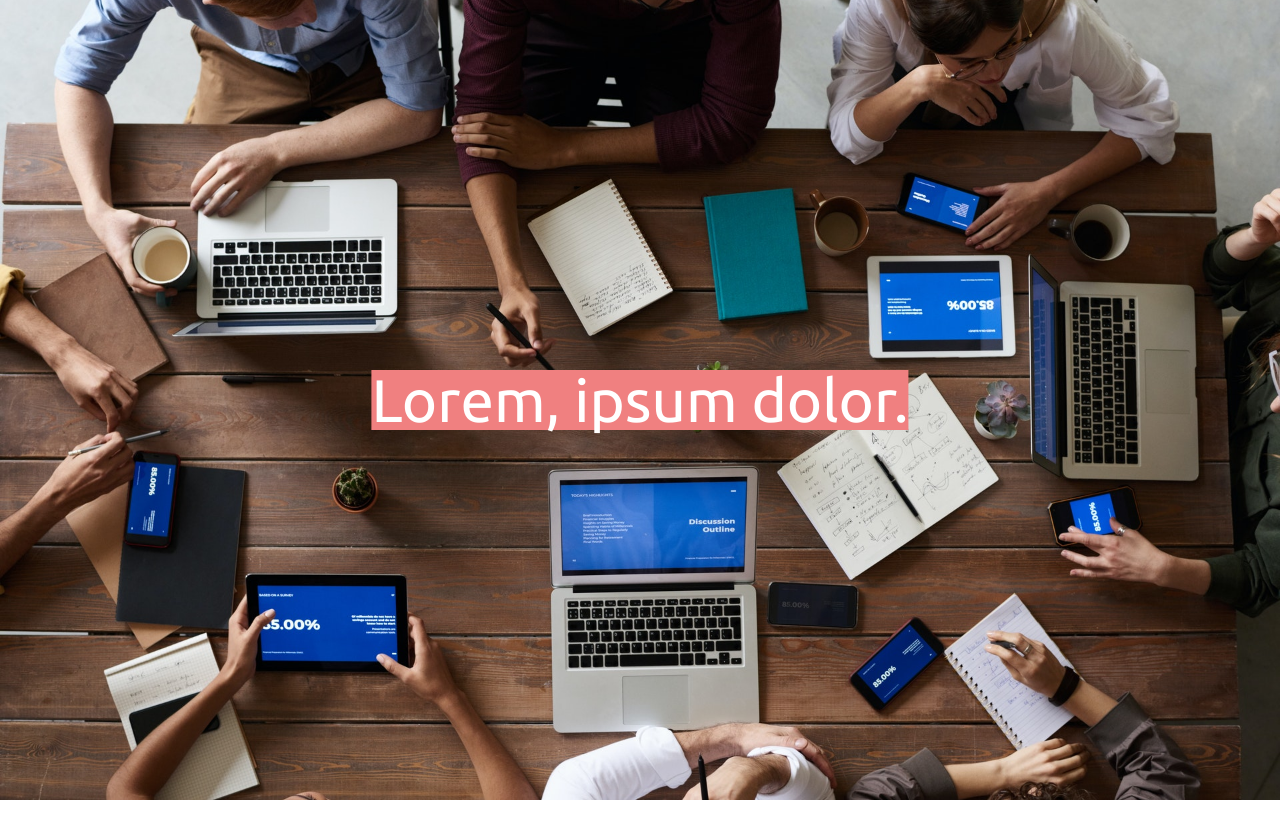
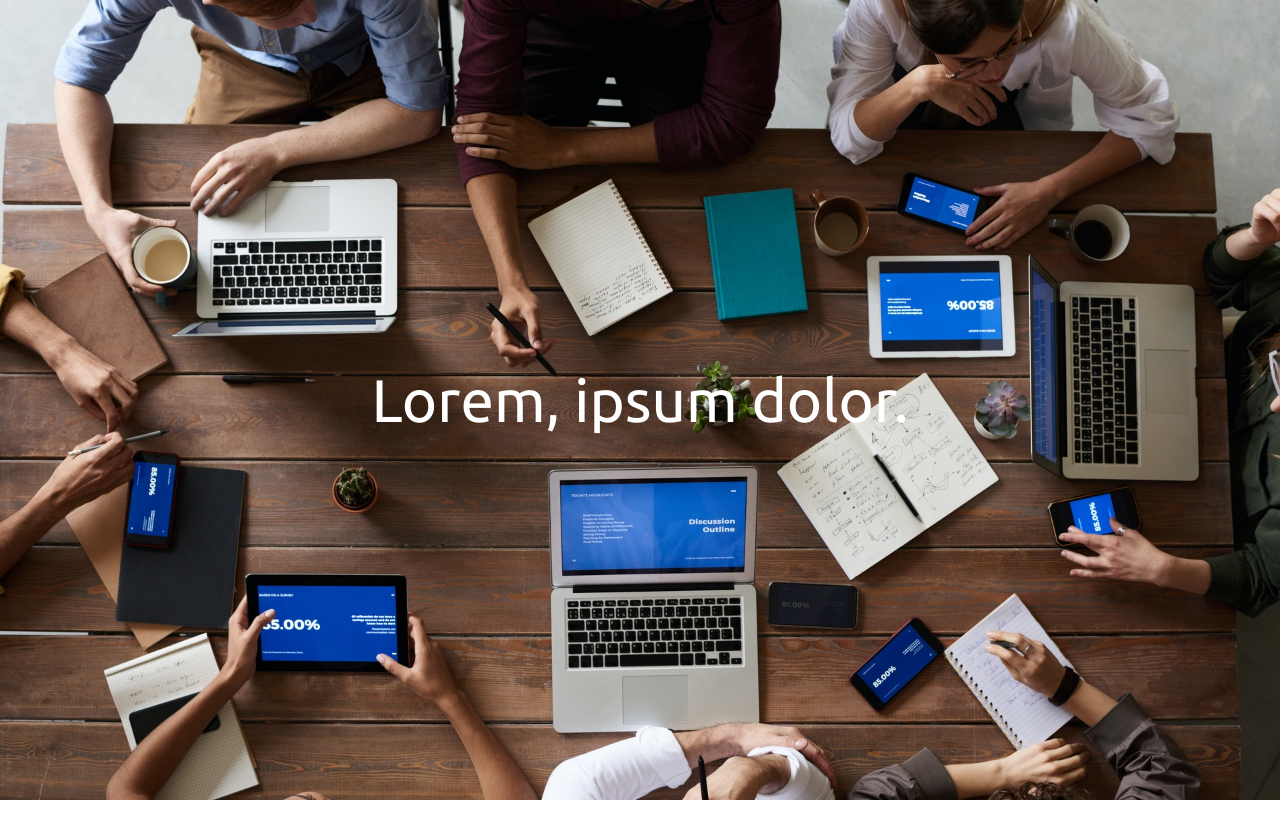
Before and after one commit to Bartqiu/page, a plain HTML site: page index.html in a window 1280 px wide. Shown: the top 838 px of the page. Drawn offline with Linux system fonts and the light colour scheme.

Commit message:
style h1 comment added

```diff
--- a/css/style.css
+++ b/css/style.css
@@ -31,5 +31,5 @@ header h1{
     top: 50%;
     left: 50%;
     transform: translate(-50%, -50%);
-    background-color: lightcoral;
+    /* background-color: lightcoral; */
 }
```
